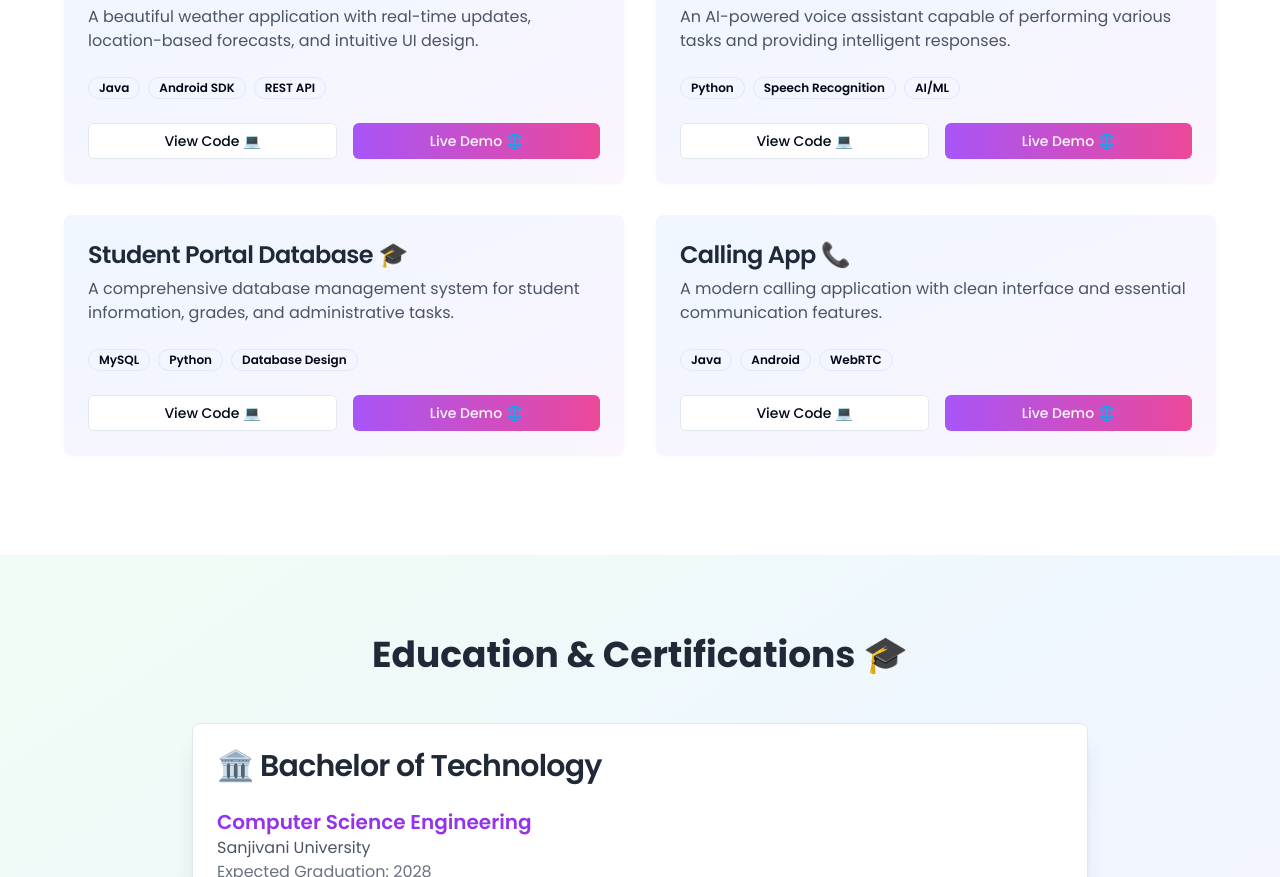
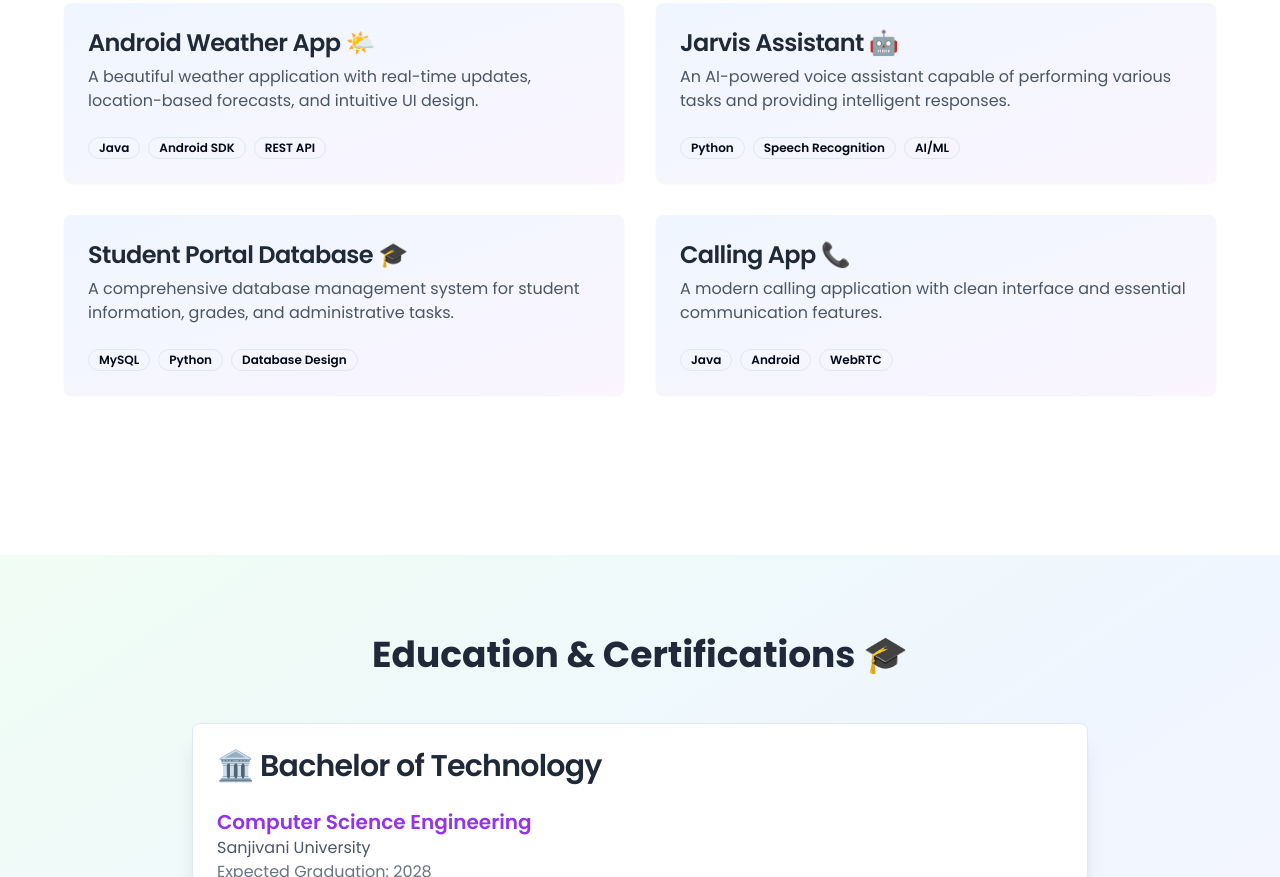
Before and after one commit to PrathameshShinde24/prathamesh-portfolio, a React (Vite) app: page / in a window 1280 px wide. Shown: the part 2571-3448 px from the top of the page. Built offline with nearby package versions, Linux system fonts and the light colour scheme.

Commit message:
Updated Projects section – removed buttons and improved layout

```diff
--- a/src/components/Projects.tsx
+++ b/src/components/Projects.tsx
@@ -1,6 +1,4 @@
-
 import { Card, CardContent, CardDescription, CardHeader, CardTitle } from '@/components/ui/card';
-import { Button } from '@/components/ui/button';
 import { Badge } from '@/components/ui/badge';
 
 const Projects = () => {
@@ -9,29 +7,21 @@ const Projects = () => {
       title: "Android Weather App 🌤️",
       description: "A beautiful weather application with real-time updates, location-based forecasts, and intuitive UI design.",
       techStack: ["Java", "Android SDK", "REST API"],
-      github: "#",
-      demo: "#"
     },
     {
       title: "Jarvis Assistant 🤖",
       description: "An AI-powered voice assistant capable of performing various tasks and providing intelligent responses.",
       techStack: ["Python", "Speech Recognition", "AI/ML"],
-      github: "#",
-      demo: "#"
     },
     {
       title: "Student Portal Database 🎓",
       description: "A comprehensive database management system for student information, grades, and administrative tasks.",
       techStack: ["MySQL", "Python", "Database Design"],
-      github: "#",
-      demo: "#"
     },
     {
       title: "Calling App 📞",
       description: "A modern calling application with clean interface and essential communication features.",
       techStack: ["Java", "Android", "WebRTC"],
-      github: "#",
-      demo: "#"
     }
   ];
 
@@ -44,7 +34,10 @@ const Projects = () => {
 
         <div className="grid md:grid-cols-2 gap-8 max-w-6xl mx-auto">
           {projects.map((project, index) => (
-            <Card key={index} className="hover:shadow-2xl transition-all duration-300 transform hover:scale-105 bg-gradient-to-br from-blue-50 to-purple-50 dark:from-gray-700 dark:to-gray-600 border-none">
+            <Card
+              key={index}
+              className="hover:shadow-2xl transition-all duration-300 transform hover:scale-105 bg-gradient-to-br from-blue-50 to-purple-50 dark:from-gray-700 dark:to-gray-600 border-none"
+            >
               <CardHeader>
                 <CardTitle className="text-2xl text-gray-800 dark:text-white">
                   {project.title}
@@ -55,28 +48,16 @@ const Projects = () => {
               </CardHeader>
 
               <CardContent>
-                <div className="flex flex-wrap gap-2 mb-6">
+                <div className="flex flex-wrap gap-2">
                   {project.techStack.map((tech, techIndex) => (
-                    <Badge key={techIndex} variant="outline" className="hover:scale-110 transition-transform">
+                    <Badge
+                      key={techIndex}
+                      variant="outline"
+                      className="hover:scale-110 transition-transform"
+                    >
                       {tech}
                     </Badge>
                   ))}
-                </div>
-
-                <div className="flex gap-4">
-                  <Button
-                    variant="outline"
-                    size="sm"
-                    className="flex-1 hover:bg-blue-50 dark:hover:bg-blue-900"
-                  >
-                    View Code 💻
-                  </Button>
-                  <Button
-                    size="sm"
-                    className="flex-1 bg-gradient-to-r from-purple-500 to-pink-500 hover:from-purple-600 hover:to-pink-600"
-                  >
-                    Live Demo 🌐
-                  </Button>
                 </div>
               </CardContent>
             </Card>
```
